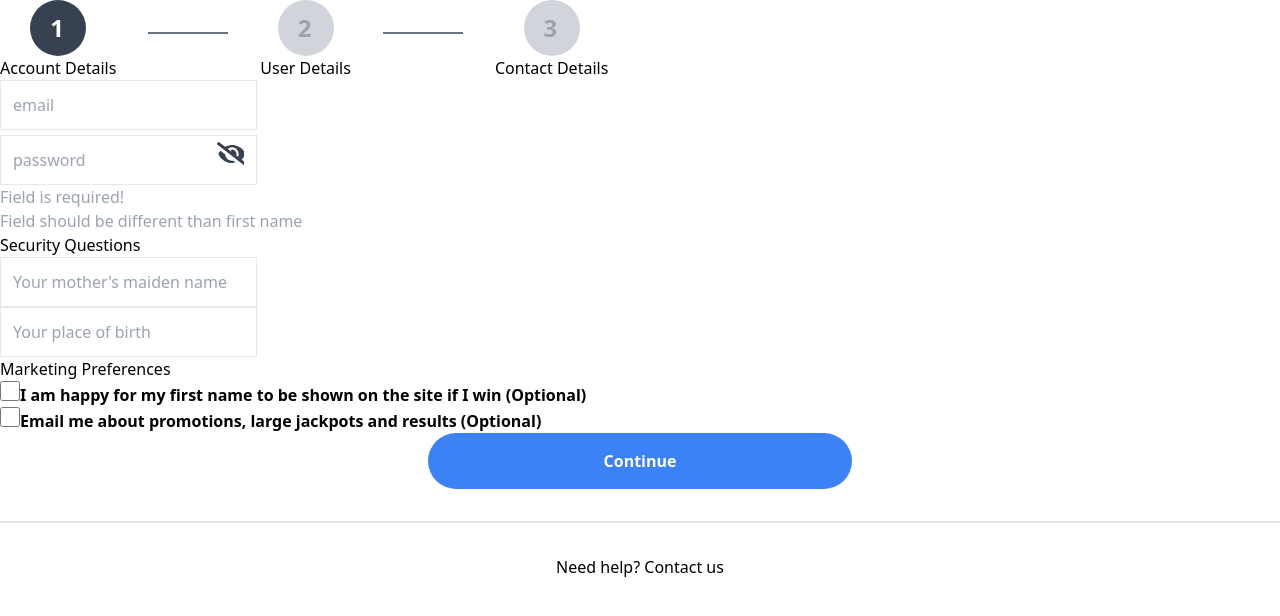
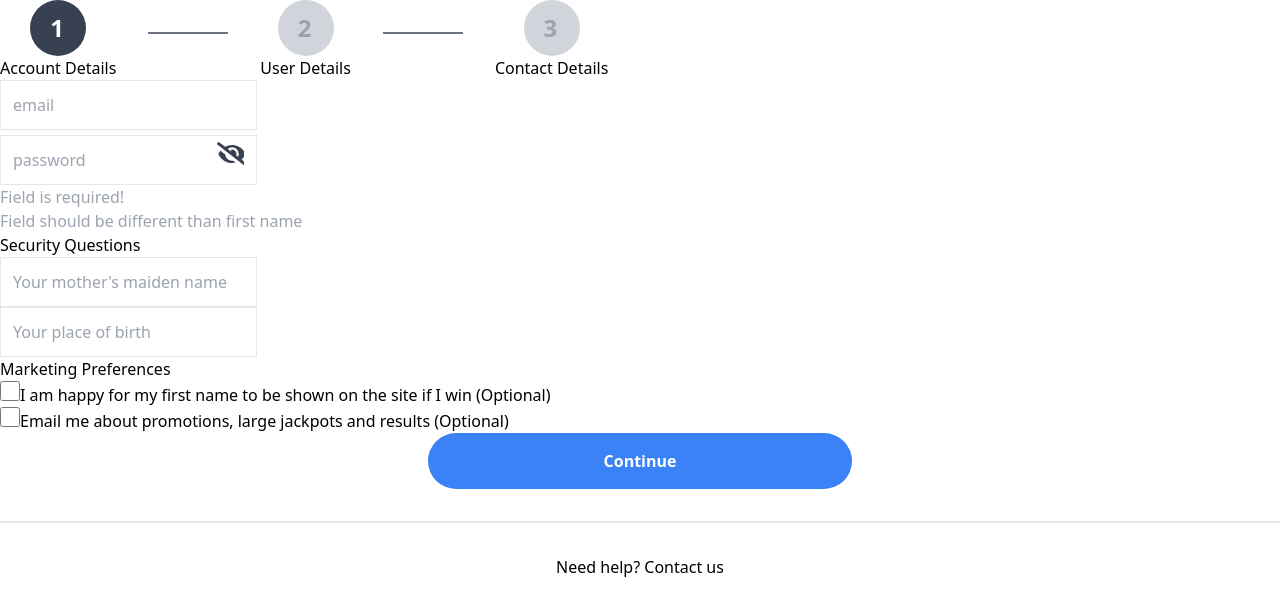
Before and after one commit to p-dim-popov/registration-form-nextjs, a Next.js app: page /register/account-details in a window 1280 px wide. Shown: the top 616 px of the page. Built offline with nearby package versions, Linux system fonts and the light colour scheme.

Commit message:
refactor(Checkbox): override label class

```diff
--- a/src/components/checkbox/Checkbox.tsx
+++ b/src/components/checkbox/Checkbox.tsx
@@ -45,7 +45,7 @@ function Checkbox<TContext extends IFormContext<boolean>>({
                     setState(event.target.checked);
                 }}
             />
-            <Label htmlFor={name} label={label} isHidden={!!inlineLabel} />
+            <Label htmlFor={name} label={label} isHidden={!!inlineLabel} className="font-normal" />
         </div>
     );
 }
```
